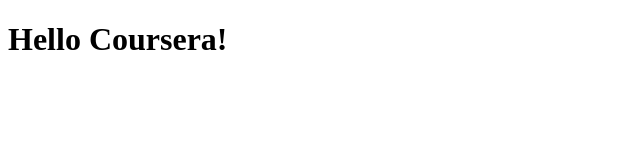
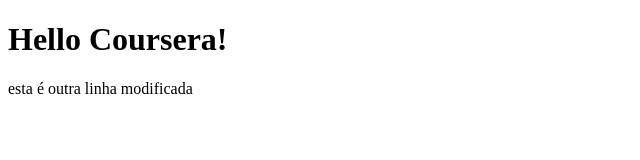
Before and after one commit to henriquelico/coursera-test, a plain HTML site: page site/index.html in a window 1280 px wide. Shown: the whole page, without its empty margins (0-640 px from the left). Drawn offline with Linux system fonts and the light colour scheme.

Commit message:
pequena ateraçao no arquivo

```diff
--- a/site/index.html
+++ b/site/index.html
@@ -9,5 +9,7 @@
 
     <h1>Hello Coursera!</h1>
 
+    <p>esta é outra linha modificada</p>
+
 </body>
 </html>
```
